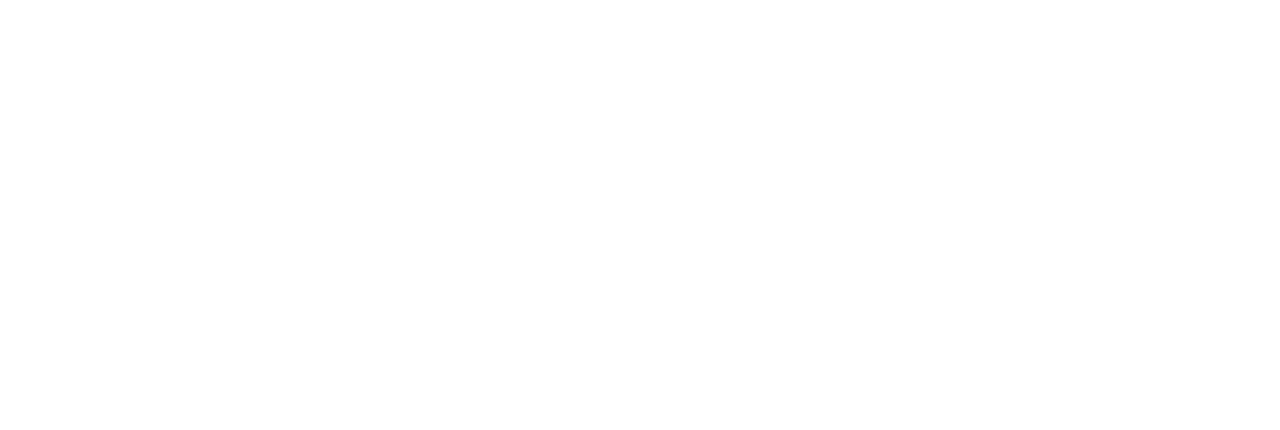
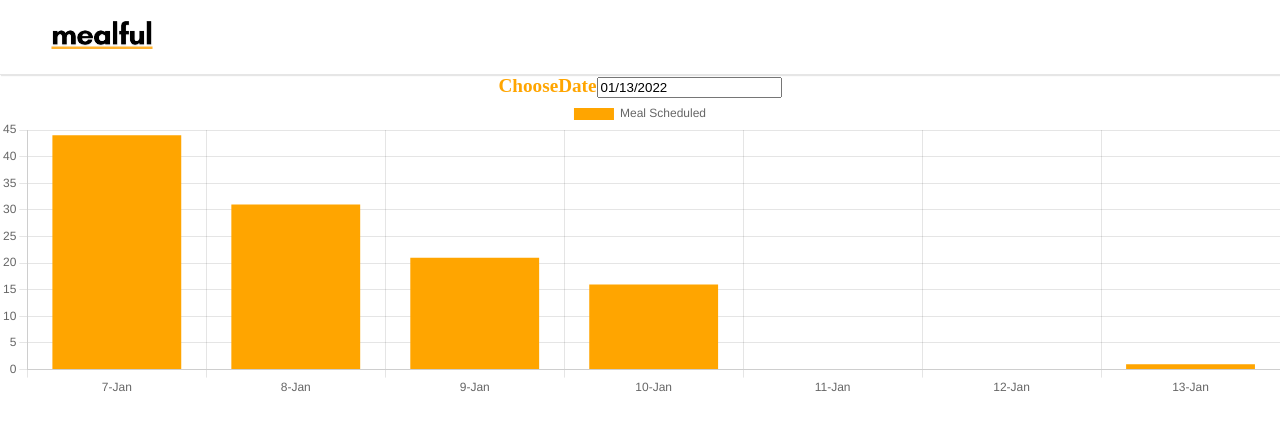
Before and after one commit to parthmaheta/mealful-graph, a React (Create React App) app: page / in a window 1280 px wide. Shown: the top 430 px of the page. Built offline with nearby package versions, Linux system fonts and the light colour scheme.

Commit message:
now graph shows schedule of last 7 day

```diff
--- a/src/App.js
+++ b/src/App.js
@@ -1,7 +1,14 @@
 import "./App.css"
+import { Graphs } from "./components/graphs"
+import { Header } from "./components/header"
 
 function App() {
-  return <div className="App"></div>
+  return (
+    <>
+      <Header />
+      <Graphs />
+    </>
+  )
 }
 
 export default App
--- a/src/components/ShowLoading.js
+++ b/src/components/ShowLoading.js
@@ -2,7 +2,7 @@
 export function ShowLoading() {
   return (
     <div className="loading">
-      <div class="lds-ring">
+      <div className="lds-ring">
         <div></div>
         <div></div>
         <div></div>
--- /dev/null
+++ b/src/components/date.js
@@ -0,0 +1,71 @@
+//get firstmilliseconds of the date
+export function getFirstMillisecondOfDay(date) {
+  return new Date(date.getFullYear(), date.getMonth(), date.getDate()).getTime()
+}
+
+//return milliseconds of the date
+export function getMilisecondsOfDaysAgo(date, day) {
+  return new Date(date.getFullYear(), date.getMonth(), date.getDate() - day)
+}
+
+//returns milliseconds of a day
+export function getMillisecondsOfADay() {
+  return 86400 * 1000
+}
+
+//find min date from array of objects(data)
+export function findMaxDate(data) {
+  return new Date(data[data.length - 1].schedule_time)
+}
+
+export function findMinDate(data) {
+  return new Date(data[0].schedule_time)
+}
+//return array of labels from date to last given day
+export function printLabels(date, day) {
+  const months = [
+    "Jan",
+    "Feb",
+    "Mar",
+    "Apr",
+    "May",
+    "Jun",
+    "Jul",
+    "Aug",
+    "Sep",
+    "Oct",
+    "Nov",
+    "Dec",
+  ]
+  const labels = []
+  for (let i = 0; i < day; i++) {
+    let d = new Date(date.getFullYear(), date.getMonth(), date.getDate() - i)
+    labels.push(d.getDate() + "-" + months[d.getMonth()])
+  }
+  return labels.reverse()
+}
+
+//count schedules from date to last given day from data array
+export function countSchedules(date, day, data) {
+  const schedules = [0, 0, 0, 0, 0, 0, 0]
+  data.reduce((acc, curr) => {
+    const scheduledDate = new Date(curr.schedule_time).getTime()
+    const firstMilliSecondOfDay = getFirstMillisecondOfDay(date)
+    if (
+      scheduledDate < getMSFromDateToDay(date, 1) &&
+      scheduledDate >= getMilisecondsOfDaysAgo(date, 6)
+    ) {
+      const millisecondsFromFirstDay =
+        getMSFromDateToDay(date, 1) - scheduledDate
+      schedules[
+        Math.floor(millisecondsFromFirstDay / getMillisecondsOfADay())
+      ]++
+    }
+  })
+
+  return schedules.reverse()
+}
+
+function getMSFromDateToDay(date, day) {
+  return getFirstMillisecondOfDay(date) + 86400 * 1000 * day
+}
--- /dev/null
+++ b/src/components/graphs/Chart.scss
@@ -0,0 +1,13 @@
+.chart-container {
+  width: 100%;
+  height: 300px;
+}
+.chart-info {
+  margin: auto;
+  width: 100%;
+  text-align: center;
+  label {
+    font-size: 1.2rem;
+    font-weight: bold;
+  }
+}
--- /dev/null
+++ b/src/components/graphs/DisplayGraphs.js
@@ -0,0 +1,49 @@
+import React, { useState, useEffect } from "react"
+import DatePicker from "react-datepicker"
+import "react-datepicker/dist/react-datepicker.css"
+import { Chart as ChartJS, registerables } from "chart.js"
+import { Bar } from "react-chartjs-2"
+import { countSchedules, findMaxDate, findMinDate, printLabels } from "../date"
+import "./Chart.scss"
+ChartJS.register(...registerables)
+
+export function DisplayGraphs({ data }) {
+  const [startDate, setStartDate] = useState(findMaxDate(data))
+
+  useEffect(() => {}, [startDate])
+
+  return (
+    <>
+      <div className="chart-info">
+        <label style={{ color: "orange" }}>ChooseDate</label>
+        <DatePicker
+          onChange={(date) => {
+            setStartDate(date)
+          }}
+          selected={startDate}
+          minDate={findMinDate(data)}
+          maxDate={findMaxDate(data)}
+          showMonthDropdown
+          showYearDropdown
+          peekNextMonth
+          dropdownMode="select"
+        />
+      </div>
+      <div className="chart-container">
+        <Bar
+          options={{ maintainAspectRatio: false }}
+          data={{
+            labels: printLabels(startDate, 7),
+            datasets: [
+              {
+                label: "Meal Scheduled",
+                data: countSchedules(startDate, 7, data),
+                backgroundColor: "orange",
+              },
+            ],
+          }}
+        />
+      </div>
+    </>
+  )
+}
--- /dev/null
+++ b/src/components/graphs/index.js
@@ -0,0 +1,28 @@
+import { fetchData } from "../../api/fetchData"
+import { LOCAL_URL } from "../../api"
+import { useSelector, useDispatch } from "react-redux"
+import { ShowLoading } from "../ShowLoading"
+import { ShowError } from "../ShowError"
+import { useEffect } from "react"
+import { DisplayGraphs } from "./DisplayGraphs"
+
+export function Graphs() {
+  const dispatch = useDispatch()
+  const data = useSelector((state) => state.data)
+
+  const Fetchdata = () => {
+    fetchData(LOCAL_URL, dispatch)
+  }
+
+  useEffect(() => {
+    Fetchdata()
+  }, [])
+
+  return data.fetching ? (
+    <ShowLoading />
+  ) : data.error ? (
+    <ShowError reload={Fetchdata} />
+  ) : (
+    <DisplayGraphs data={data.data} />
+  )
+}
--- a/src/store/reducer/DataReducer.js
+++ b/src/store/reducer/DataReducer.js
@@ -5,7 +5,7 @@
 } from "./../actions/constants"
 
 const initialState = {
-  fetching: false,
+  fetching: true,
   data: [],
   error: null,
 }
```
Also changed, not shown: src/api/fetchData.js (+14 -9 lines).
